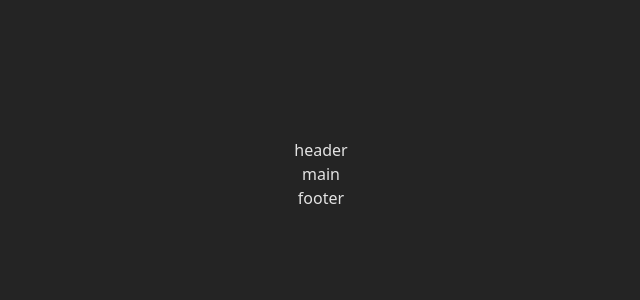
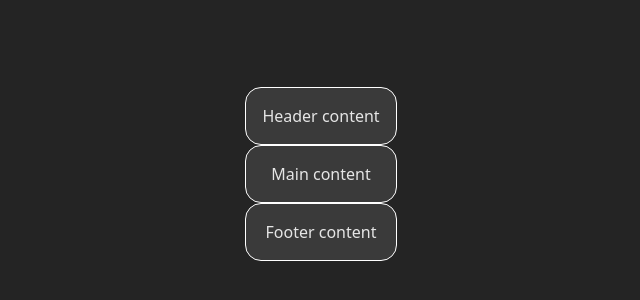
Before and after one commit to Ruben-Alvarez-Dev/portfolio, a React (Vite) app: page / in a window 1280 px wide. Shown: the part 226-526 px from the top of the page, without its empty margins (319-959 px from the left). Built offline with nearby package versions, Linux system fonts and the light colour scheme.

Commit message:
main layout components structure

```diff
--- a/src/App.jsx
+++ b/src/App.jsx
@@ -1,12 +1,15 @@
 import './App.css'
+import MainComponent from './components/layout/MainComponent/MainComponent'
+import HeaderComponent from './components/layout/HeaderComponent/HeaderComponent'
+import FooterComponent from './components/layout/FooterComponent/FooterComponent'
 
 function App() {
 
   return (
     <>
-      <header>header</header>
-      <main>main</main>
-      <footer>footer</footer>
+      <HeaderComponent />
+      <MainComponent />
+      <FooterComponent />
     </>
   )
 }
--- /dev/null
+++ b/src/components/layout/FooterComponent/FooterComponent.css
@@ -0,0 +1,9 @@
+.footer {
+    display: flex;
+    justify-content: center;
+    align-items: center;
+    background-color: rgba(255, 255, 255, 0.1);
+    border: 1px solid white;
+    border-radius: 1rem;
+    padding: 0 1rem 0 1rem;
+}
--- /dev/null
+++ b/src/components/layout/FooterComponent/FooterComponent.jsx
@@ -0,0 +1,12 @@
+import './FooterComponent.css';
+
+const FooterComponent = () => {
+  return (
+    <footer className='footer'>
+      {/* Aquí va el contenido del footer */}
+      <p>Footer content</p>
+    </footer>
+  );
+};
+
+export default FooterComponent;
--- /dev/null
+++ b/src/components/layout/HeaderComponent/HeaderComponent.css
@@ -0,0 +1,9 @@
+.header {
+    display: flex;
+    justify-content: center;
+    align-items: center;
+    background-color: rgba(255, 255, 255, 0.1);
+    border: 1px solid white;
+    border-radius: 1rem;
+    padding: 0 1rem 0 1rem;
+}
--- /dev/null
+++ b/src/components/layout/HeaderComponent/HeaderComponent.jsx
@@ -0,0 +1,12 @@
+import "./HeaderComponent.css";
+
+const HeaderComponent = () => {
+  return (
+    <header className="header">
+      {/* Aquí va el contenido del footer */}
+      <p>Header content</p>
+    </header>
+  );
+};
+
+export default HeaderComponent;
--- /dev/null
+++ b/src/components/layout/MainComponent/MainComponent.css
@@ -0,0 +1,9 @@
+.main {
+    display: flex;
+    justify-content: center;
+    align-items: center;
+    background-color: rgba(255, 255, 255, 0.1);
+    border: 1px solid white;
+    border-radius: 1rem;
+    padding: 0 1rem 0 1rem;
+}
--- /dev/null
+++ b/src/components/layout/MainComponent/MainComponent.jsx
@@ -0,0 +1,12 @@
+import "./MainComponent.css";
+
+const MainComponent = () => {
+  return (
+    <main className="main">
+      {/* Aquí va el contenido del footer */}
+      <p>Main content</p>
+    </main>
+  );
+};
+
+export default MainComponent;
```
